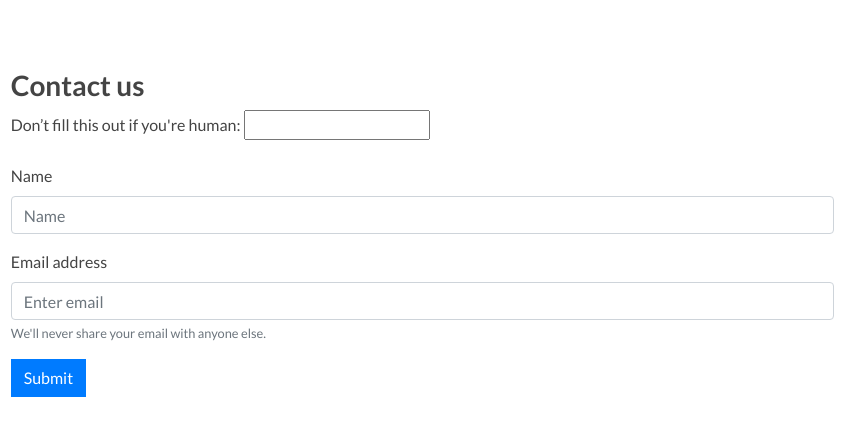
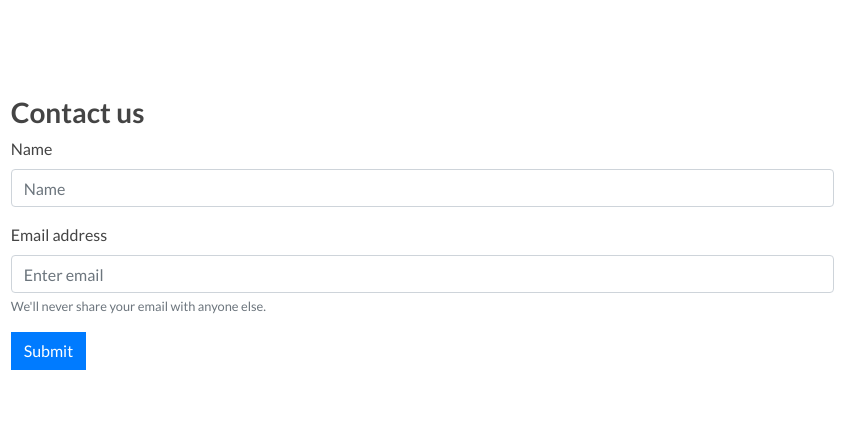
Before and after one commit to winningproduct/web-portal, a Gatsby site: page /contact in a window 1280 px wide. Shown: the part 196-643 px from the top of the page, 431-1280 px from the left. Built offline with nearby package versions, Linux system fonts and the light colour scheme; Gatsby itself is replaced by a stand-in of ours.

Commit message:
Linked contact page with Netlify

```diff
--- a/src/pages/contact.js
+++ b/src/pages/contact.js
@@ -115,10 +115,7 @@ const Contact = () => (
         </div>
         <div className="col-12 col-md-8 d-flex flex-column justify-content-center contactForm">
           <h3>Contact us</h3>
-          <form action="POST" data-netlify="true" netlify-honeypot="bot-field" data-netlify-recaptcha="true">
-            <p class="hidden">
-              <label>Don’t fill this out if you're human: <input name="bot-field" /></label>
-            </p>
+          <form action="POST" data-netlify="true" data-netlify-recaptcha="true">
             <div class="form-group">
               <label for="exampleInputPassword1">Name</label>
               <input type="text" name="name" class="form-control" id="exampleInputPassword1" placeholder="Name" />
@@ -128,10 +125,7 @@ const Contact = () => (
               <input type="email" name="email" class="form-control" id="exampleInputEmail1" aria-describedby="emailHelp" placeholder="Enter email" />
               <small id="emailHelp" class="form-text text-muted">We'll never share your email with anyone else.</small>
             </div>
-
-            <div class="form-check">
-              <div data-netlify-recaptcha="true"></div>
-            </div>
+            <div data-netlify-recaptcha="true"></div>
             <button type="submit" class="btn btn-primary">Submit</button>
           </form>
         </div>
```
